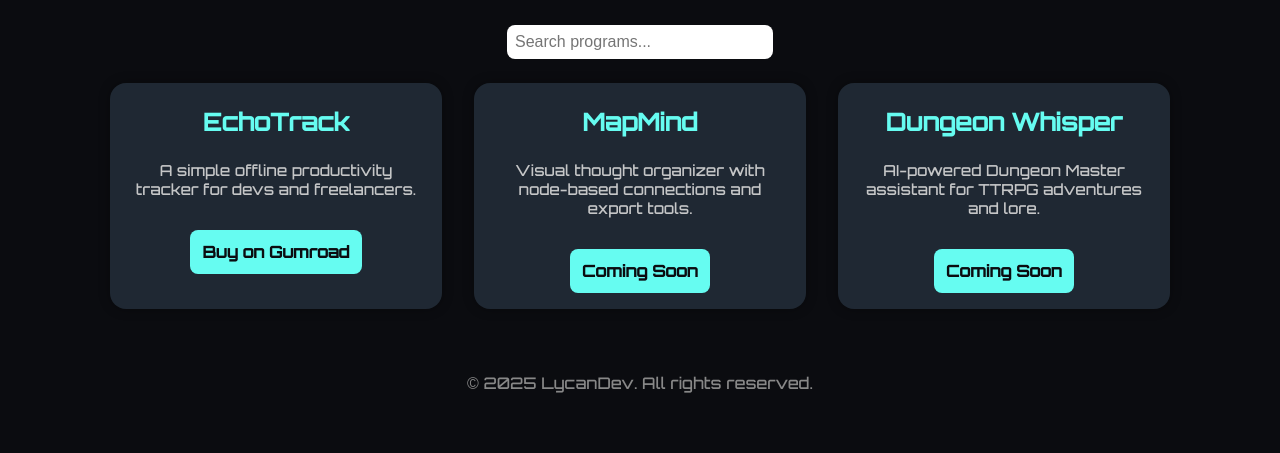
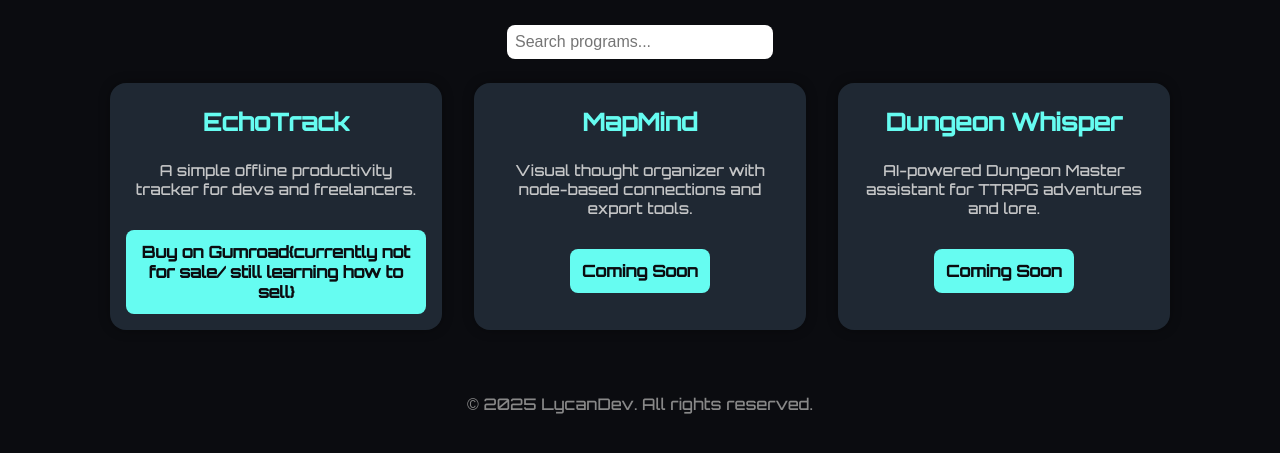
Before and after one commit to lycandev-developer/lycandev-developer.github.io, a plain HTML site: page products.html in a window 1280 px wide. Shown: the part 147-600 px from the top of the page. Drawn offline with Linux system fonts and the light colour scheme.

Commit message:
Update products.html

```diff
--- a/products.html
+++ b/products.html
@@ -103,7 +103,7 @@
     <div class="card" data-category="productivity">
       <h2>EchoTrack</h2>
       <p>A simple offline productivity tracker for devs and freelancers.</p>
-      <a class="btn" href="https://lycanwolf3.gumroad.com/l/EchoTrack" target="_blank">Buy on Gumroad</a>
+      <a class="btn" href="https://lycanwolf3.gumroad.com/l/EchoTrack" target="_blank">Buy on Gumroad{currently not for sale/ still learning how to sell}</a>
     </div>
     <div class="card" data-category="creative">
       <h2>MapMind</h2>
```
